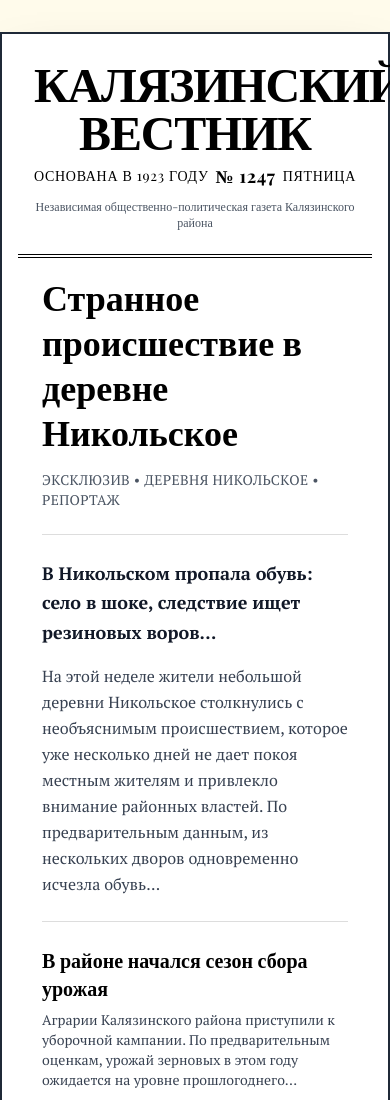
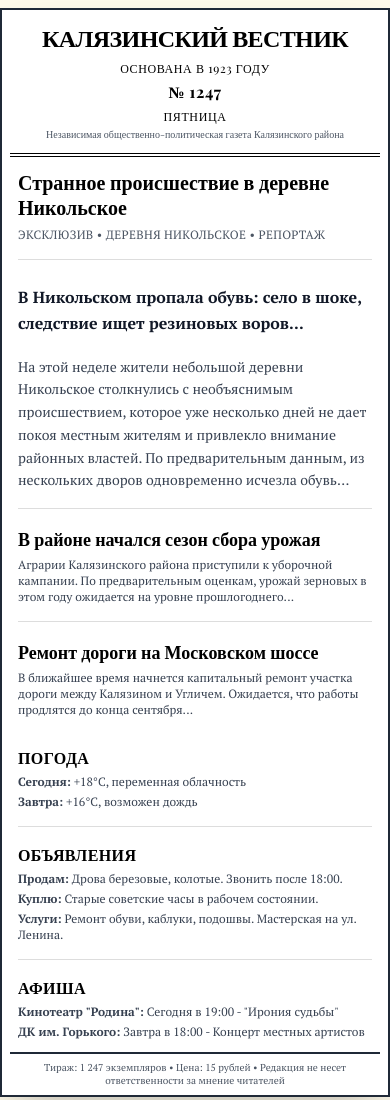
Before and after one commit to alexkuzmichev/RodionQuest, a plain HTML site: page index.html in a window 390 px wide. Shown: the top 1100 px of the page. Drawn offline with nearby package versions, Linux system fonts and the light colour scheme.

Commit message:
Update index.html

```diff
--- a/index.html
+++ b/index.html
@@ -28,18 +28,23 @@
       line-height: 1.6;
     }
 
-    .newspaper-column {
-      column-gap: 2rem;
+    .article-divider {
+      border-top: 1px solid #ddd;
+      margin: 1rem 0;
     }
 
-    .article-divider {
-      border-top: 1px solid #ddd;
-      margin: 1.5rem 0;
+    @media (min-width: 768px) {
+      .article-divider {
+        margin: 1.5rem 0;
+      }
     }
 
     .article-link {
       cursor: pointer;
       transition: color 0.2s;
+      display: block;
+      padding: 0.5rem 0;
+      -webkit-tap-highlight-color: rgba(30, 64, 175, 0.2);
     }
 
     .article-link:hover {
@@ -47,48 +52,52 @@
       text-decoration: underline;
     }
 
+    .article-link:active {
+      color: #1e40af;
+    }
+
     .newspaper-date {
       font-variant-numeric: oldstyle-nums;
     }
   </style>
 </head>
-<body class="min-h-screen bg-amber-50 py-8">
-  <div class="max-w-5xl mx-auto px-4 bg-white shadow-2xl border-2 border-gray-800">
+<body class="min-h-screen bg-amber-50 py-2 sm:py-4 md:py-8">
+  <div class="max-w-5xl mx-auto px-2 sm:px-3 md:px-4 bg-white shadow-2xl border-2 border-gray-800">
     <!-- Шапка газеты -->
-    <header class="newspaper-header text-center py-6 px-4">
-      <div class="mb-2">
-        <h1 class="text-5xl md:text-6xl font-black tracking-tight">КАЛЯЗИНСКИЙ ВЕСТНИК</h1>
+    <header class="newspaper-header text-center py-3 sm:py-4 md:py-6 px-2 sm:px-3 md:px-4">
+      <div class="mb-1 sm:mb-2">
+        <h1 class="text-2xl sm:text-3xl md:text-5xl lg:text-6xl font-black tracking-tight leading-tight">КАЛЯЗИНСКИЙ ВЕСТНИК</h1>
       </div>
-      <div class="flex justify-between items-center text-sm uppercase tracking-wider">
-        <span>Основана в 1923 году</span>
-        <span class="newspaper-date text-lg font-bold">№ 1247</span>
-        <span>Пятница</span>
+      <div class="flex flex-col sm:flex-row justify-between items-center gap-1 sm:gap-0 text-xs sm:text-sm uppercase tracking-wider mt-2 sm:mt-0">
+        <span class="text-xs sm:text-sm">Основана в 1923 году</span>
+        <span class="newspaper-date text-base sm:text-lg font-bold">№ 1247</span>
+        <span class="text-xs sm:text-sm">Пятница</span>
       </div>
-      <div class="mt-2 text-xs text-gray-600">
+      <div class="mt-1 sm:mt-2 text-[10px] sm:text-xs text-gray-600 leading-tight">
         Независимая общественно-политическая газета Калязинского района
       </div>
     </header>
 
     <!-- Основной контент -->
-    <main class="px-6 py-4">
-      <div class="newspaper-column grid md:grid-cols-3 gap-6">
+    <main class="px-2 sm:px-4 md:px-6 py-3 sm:py-4">
+      <div class="grid md:grid-cols-3 md:gap-6">
         <!-- Главная колонка -->
         <div class="md:col-span-2">
           <!-- Главная новость -->
-          <article class="mb-6">
-            <h2 class="article-headline text-4xl md:text-5xl font-bold mb-4 leading-tight">
+          <article class="mb-4 sm:mb-6">
+            <h2 class="article-headline text-xl sm:text-2xl md:text-4xl lg:text-5xl font-bold mb-2 sm:mb-3 md:mb-4 leading-tight">
               Странное происшествие в деревне Никольское
             </h2>
-            <div class="mb-4 text-sm text-gray-600 uppercase tracking-wide">
+            <div class="mb-2 sm:mb-3 md:mb-4 text-xs sm:text-sm text-gray-600 uppercase tracking-wide">
               Эксклюзив • Деревня Никольское • Репортаж
             </div>
             <div class="article-divider"></div>
-            <p class="article-teaser text-lg leading-relaxed mb-4 text-gray-800">
+            <p class="article-teaser text-base sm:text-lg leading-relaxed mb-3 sm:mb-4 text-gray-800">
               <a href="puzzle1.html" class="article-link text-gray-900 font-semibold">
                 В Никольском пропала обувь: село в шоке, следствие ищет резиновых воров...
               </a>
             </p>
-            <p class="article-teaser text-base leading-relaxed text-gray-700">
+            <p class="article-teaser text-sm sm:text-base leading-relaxed text-gray-700">
               На этой неделе жители небольшой деревни Никольское столкнулись с необъяснимым происшествием,
               которое уже несколько дней не дает покоя местным жителям и привлекло внимание районных властей.
               По предварительным данным, из нескольких дворов одновременно исчезла обувь...
@@ -98,9 +107,9 @@
           <div class="article-divider"></div>
 
           <!-- Дополнительные статьи для реалистичности -->
-          <article class="mb-4">
-            <h3 class="article-headline text-xl font-bold mb-2">В районе начался сезон сбора урожая</h3>
-            <p class="article-teaser text-sm text-gray-700">
+          <article class="mb-3 sm:mb-4">
+            <h3 class="article-headline text-lg sm:text-xl font-bold mb-1 sm:mb-2">В районе начался сезон сбора урожая</h3>
+            <p class="article-teaser text-xs sm:text-sm text-gray-700">
               Аграрии Калязинского района приступили к уборочной кампании. По предварительным оценкам,
               урожай зерновых в этом году ожидается на уровне прошлогоднего...
             </p>
@@ -108,20 +117,20 @@
 
           <div class="article-divider"></div>
 
-          <article class="mb-4">
-            <h3 class="article-headline text-xl font-bold mb-2">Ремонт дороги на Московском шоссе</h3>
-            <p class="article-teaser text-sm text-gray-700">
+          <article class="mb-3 sm:mb-4">
+            <h3 class="article-headline text-lg sm:text-xl font-bold mb-1 sm:mb-2">Ремонт дороги на Московском шоссе</h3>
+            <p class="article-teaser text-xs sm:text-sm text-gray-700">
               В ближайшее время начнется капитальный ремонт участка дороги между Калязином и Угличем.
               Ожидается, что работы продлятся до конца сентября...
             </p>
           </article>
         </div>
 
-        <!-- Боковая колонка -->
-        <aside class="md:col-span-1 border-l-2 border-gray-300 pl-4">
-          <div class="mb-4">
-            <h3 class="article-headline text-lg font-bold mb-2 uppercase tracking-wide">Погода</h3>
-            <div class="text-sm text-gray-700">
+        <!-- Боковая колонка - на мобильных показывается после основного контента -->
+        <aside class="mt-4 sm:mt-6 md:mt-0 md:border-l-2 md:border-gray-300 md:pl-4">
+          <div class="mb-3 sm:mb-4">
+            <h3 class="article-headline text-base sm:text-lg font-bold mb-1 sm:mb-2 uppercase tracking-wide">Погода</h3>
+            <div class="text-xs sm:text-sm text-gray-700">
               <p class="mb-1"><strong>Сегодня:</strong> +18°C, переменная облачность</p>
               <p><strong>Завтра:</strong> +16°C, возможен дождь</p>
             </div>
@@ -129,9 +138,9 @@
 
           <div class="article-divider"></div>
 
-          <div class="mb-4">
-            <h3 class="article-headline text-lg font-bold mb-2 uppercase tracking-wide">Объявления</h3>
-            <div class="text-xs text-gray-700 space-y-2">
+          <div class="mb-3 sm:mb-4">
+            <h3 class="article-headline text-base sm:text-lg font-bold mb-1 sm:mb-2 uppercase tracking-wide">Объявления</h3>
+            <div class="text-xs text-gray-700 space-y-1 sm:space-y-2">
               <p><strong>Продам:</strong> Дрова березовые, колотые. Звонить после 18:00.</p>
               <p><strong>Куплю:</strong> Старые советские часы в рабочем состоянии.</p>
               <p><strong>Услуги:</strong> Ремонт обуви, каблуки, подошвы. Мастерская на ул. Ленина.</p>
@@ -141,7 +150,7 @@
           <div class="article-divider"></div>
 
           <div>
-            <h3 class="article-headline text-lg font-bold mb-2 uppercase tracking-wide">Афиша</h3>
+            <h3 class="article-headline text-base sm:text-lg font-bold mb-1 sm:mb-2 uppercase tracking-wide">Афиша</h3>
             <div class="text-xs text-gray-700">
               <p class="mb-1"><strong>Кинотеатр "Родина":</strong> Сегодня в 19:00 - "Ирония судьбы"</p>
               <p><strong>ДК им. Горького:</strong> Завтра в 18:00 - Концерт местных артистов</p>
@@ -152,7 +161,7 @@
     </main>
 
     <!-- Подвал газеты -->
-    <footer class="border-t-2 border-gray-800 px-6 py-3 text-xs text-center text-gray-600">
+    <footer class="border-t-2 border-gray-800 px-2 sm:px-4 md:px-6 py-2 sm:py-3 text-[10px] sm:text-xs text-center text-gray-600 leading-tight">
       <p>Тираж: 1 247 экземпляров • Цена: 15 рублей • Редакция не несет ответственности за мнение читателей</p>
     </footer>
   </div>
```
